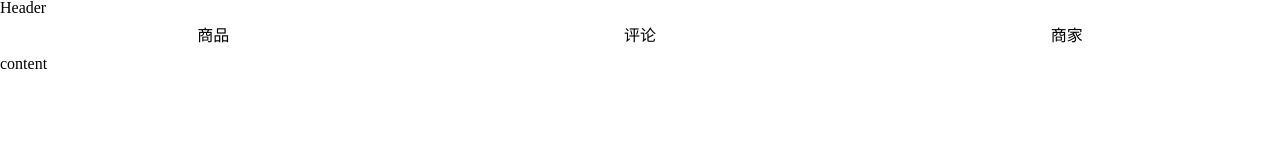
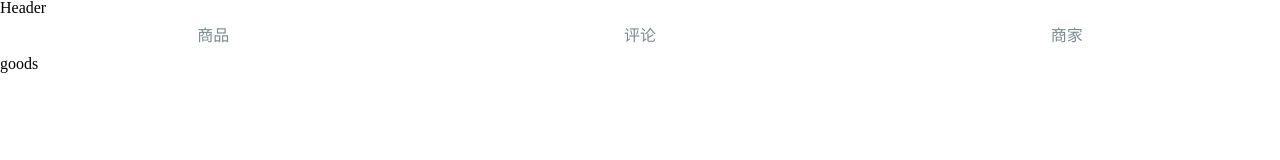
Before and after one commit to capricornLiux/eleme, a Vue app: page /goods in a window 1280 px wide. Shown: the top 160 px of the page. Built offline with nearby package versions, Linux system fonts and the light colour scheme.

Commit message:
使用vue-router配置tab点击切换content路由问题

```diff
--- a/package.json
+++ b/package.json
@@ -11,7 +11,8 @@
     "lint": "eslint --ext .js,.vue src"
   },
   "dependencies": {
-    "vue": "^2.3.3"
+    "vue": "^2.3.3",
+    "vue-router": "^2.6.0"
   },
   "devDependencies": {
     "autoprefixer": "^6.7.2",
--- a/src/App.vue
+++ b/src/App.vue
@@ -1,5 +1,5 @@
 <template>
-  <div id="app">
+  <div class="wrap">
     <!--<img src="./assets/logo.png">-->
     <!--<hello></hello>-->
 
@@ -9,14 +9,23 @@
     <v-header></v-header>
 
     <div class="tab">
-      <div class="tab-item">商品</div>
-      <div class="tab-item">评论</div>
-      <div class="tab-item">商家</div>
+      <div class="tab-item">
+        <router-link to="/goods">商品</router-link>
+      </div>
+      <div class="tab-item">
+        <router-link to="/ratings">评论</router-link>
+      </div>
+      <div class="tab-item">
+        <router-link to="/seller">商家</router-link>
+      </div>
     </div>
 
-    <div class="content">
-      content
-    </div>
+    <!--<div class="content">-->
+      <!--content-->
+    <!--</div>-->
+
+    <!--使用路由出口-->
+    <router-view></router-view>
 
   </div>
 </template>
@@ -36,7 +45,7 @@
 <style lang="stylus" rel="stylesheet/stylus">
 
     /*使用flex布局*/
-    #app
+    .wrap
       .tab
         display: flex
         width: 100%
--- /dev/null
+++ b/src/components/goods/goods.vue
@@ -0,0 +1,11 @@
+<template>
+  <p>goods</p>
+</template>
+
+<script>
+  export default {};
+</script>
+
+<style>
+
+</style>
--- /dev/null
+++ b/src/components/ratings/ratings.vue
@@ -0,0 +1,11 @@
+<template>
+  <p>ratings</p>
+</template>
+
+<script>
+  export default {};
+</script>
+
+<style>
+
+</style>
--- /dev/null
+++ b/src/components/seller/seller.vue
@@ -0,0 +1,11 @@
+<template>
+  <p>seller</p>
+</template>
+
+<script>
+  export default {};
+</script>
+
+<style>
+
+</style>
--- a/src/main.js
+++ b/src/main.js
@@ -2,13 +2,52 @@
 // (runtime-only or standalone) has been set in webpack.base.conf with an alias.
 import Vue from 'vue';
 import App from './App';
+// import的名称为该第三方模块的package.json中的name属性
+import VueRouter from 'vue-router';
+
+// 导入底部的三个组件
+import goods from './components/goods/goods.vue';
+import ratings from './components/ratings/ratings.vue';
+import seller from './components/seller/seller.vue';
+
+// 注册vue-router
+Vue.use(VueRouter);
+
+// 创建路由配置对象
+let router = new VueRouter({
+  mode: 'history',
+
+  // 配置路由map
+  routes: [
+    {
+      path: '/goods',
+      component: goods
+    },
+    {
+      path: '/ratings',
+      component: ratings
+    },
+    {
+      path: '/seller',
+      component: seller
+    }
+  ]
+});
 
 Vue.config.productionTip = false;
 
 // 跳过校验规则
 /* eslint-disable no-new */
 new Vue({
+
+  // 将路由挂在到实例上
+  router,
   el: '#app',
   template: '<App/>',
-  components: { App }
+  components: {
+    App,
+    goods,
+    ratings,
+    seller
+  }
 });
```
